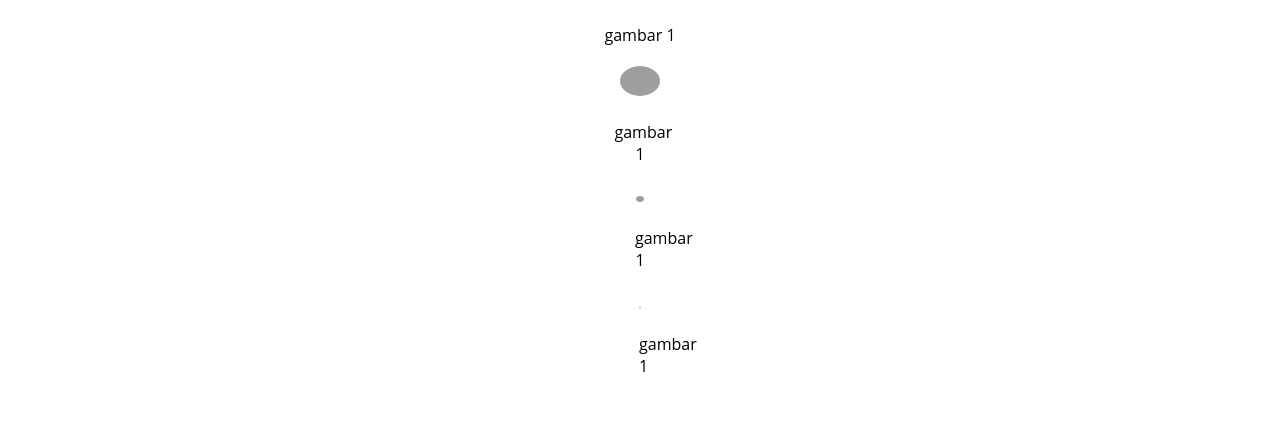
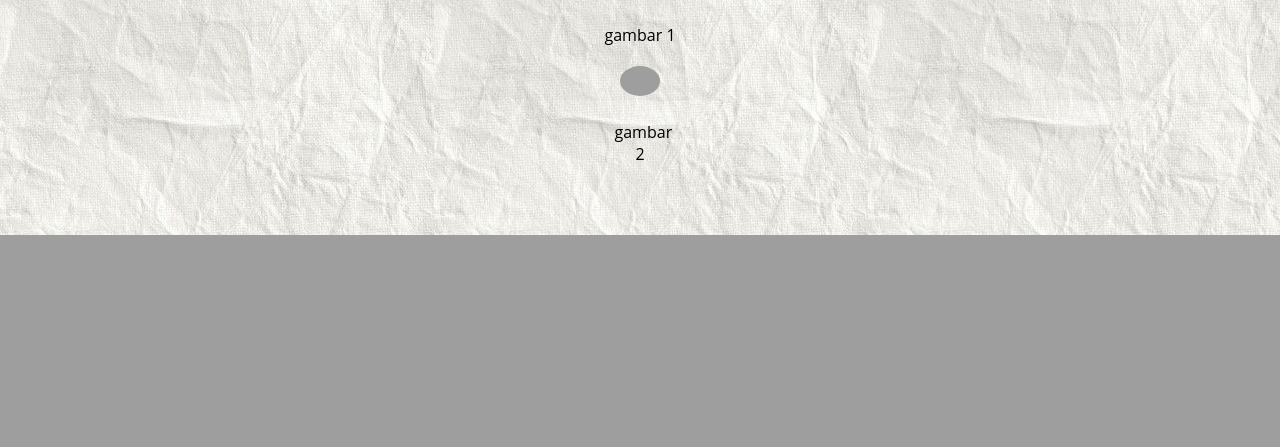
Before and after one commit to finafino04/UTS, a PHP site: page /index.html in a window 1280 px wide. Shown: the part 1290-1737 px from the top of the page. After the commit the page ends 1525 px from the top, so only its background shows below. Run offline with PHP 8.4, Linux system fonts and the light colour scheme; grey boxes are pictures that could not be loaded.

Commit message:
mengubah background

```diff
--- a/index.html
+++ b/index.html
@@ -57,15 +57,7 @@
                         <p>gambar 1</p>
                     <div class="judul-buku">
                         <img src="https://images.tokopedia.net/img/cache/700/product-1/2020/6/18/6053440/6053440_946082f4-4a7a-4fd5-ac6c-40866b8c2de1_1548_1548.jpg"/>
-                        <p>gambar 1</p>
-                    <div class="judul-buku">
-                        <img src="https://media.karousell.com/media/photos/products/2022/11/26/macam_macam_buku_1669505350_8f5a1553_progressive.jpg"/>
-                        <p>gambar 1</p>
-                    <div class="judul-buku">
-                        <img src="https://media.karousell.com/media/photos/products/2022/11/26/macam_macam_buku_1669505350_8f5a1553_progressive.jpg"/>
-                        <p>gambar 1</p>
-
-
+                        <p>gambar 2</p>
                     </div>
                 </div>
             </div>
--- a/style.css
+++ b/style.css
@@ -8,6 +8,7 @@ body {
     margin: 0px;
     padding: 0px;
     font-family: 'open sans',sans-serif;
+    background-image: url("bahan.jpeg.jpeg");
 
 }
 .wrapper{
```
Also changed, not shown: bahan.jpeg.jpeg (added).
